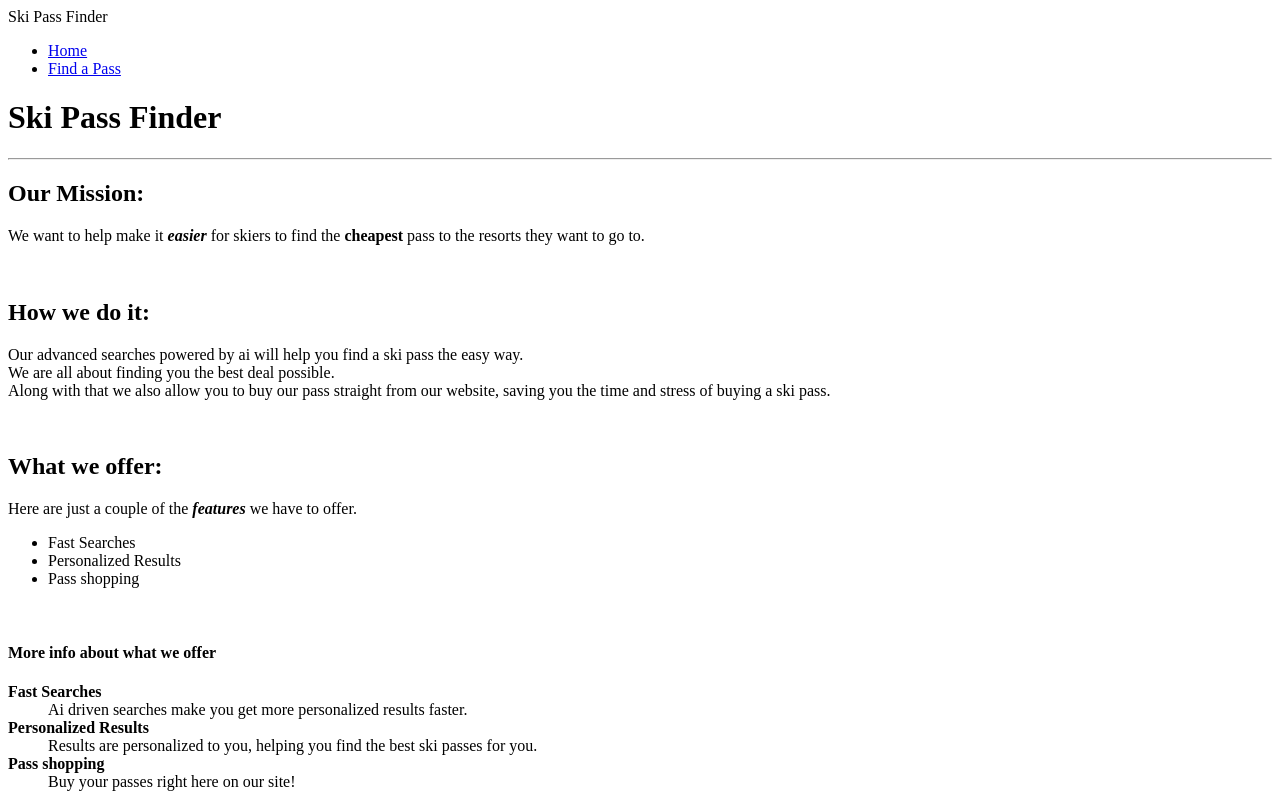
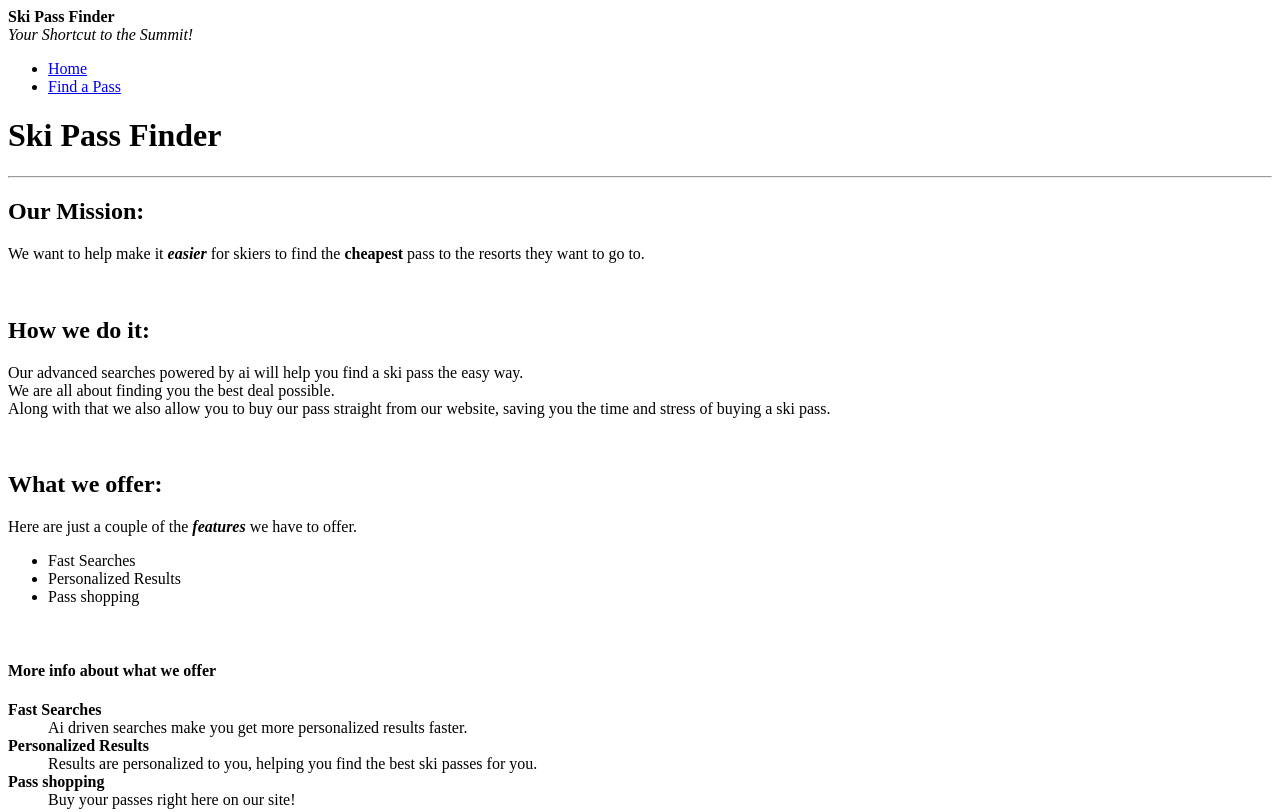
Before and after one commit to Alex-Angerbauer/WebDevCE, a plain HTML site: page Custom Website/index.html in a window 1280 px wide. Shown: the top 812 px of the page. Drawn offline with Linux system fonts and the light colour scheme.

Commit message:
Adding company slogan

```diff
--- a/Custom Website/index.html
+++ b/Custom Website/index.html
@@ -17,7 +17,9 @@ The products advertised in this website are fictional and any resemblence to rea
 
     <body>
         <header>
-            <span>Ski Pass Finder</span>
+            <span><strong>Ski Pass Finder</strong></span>
+            <br>
+            <span><i>Your Shortcut to the Summit!</i></span>
         </header>
 
 
```
